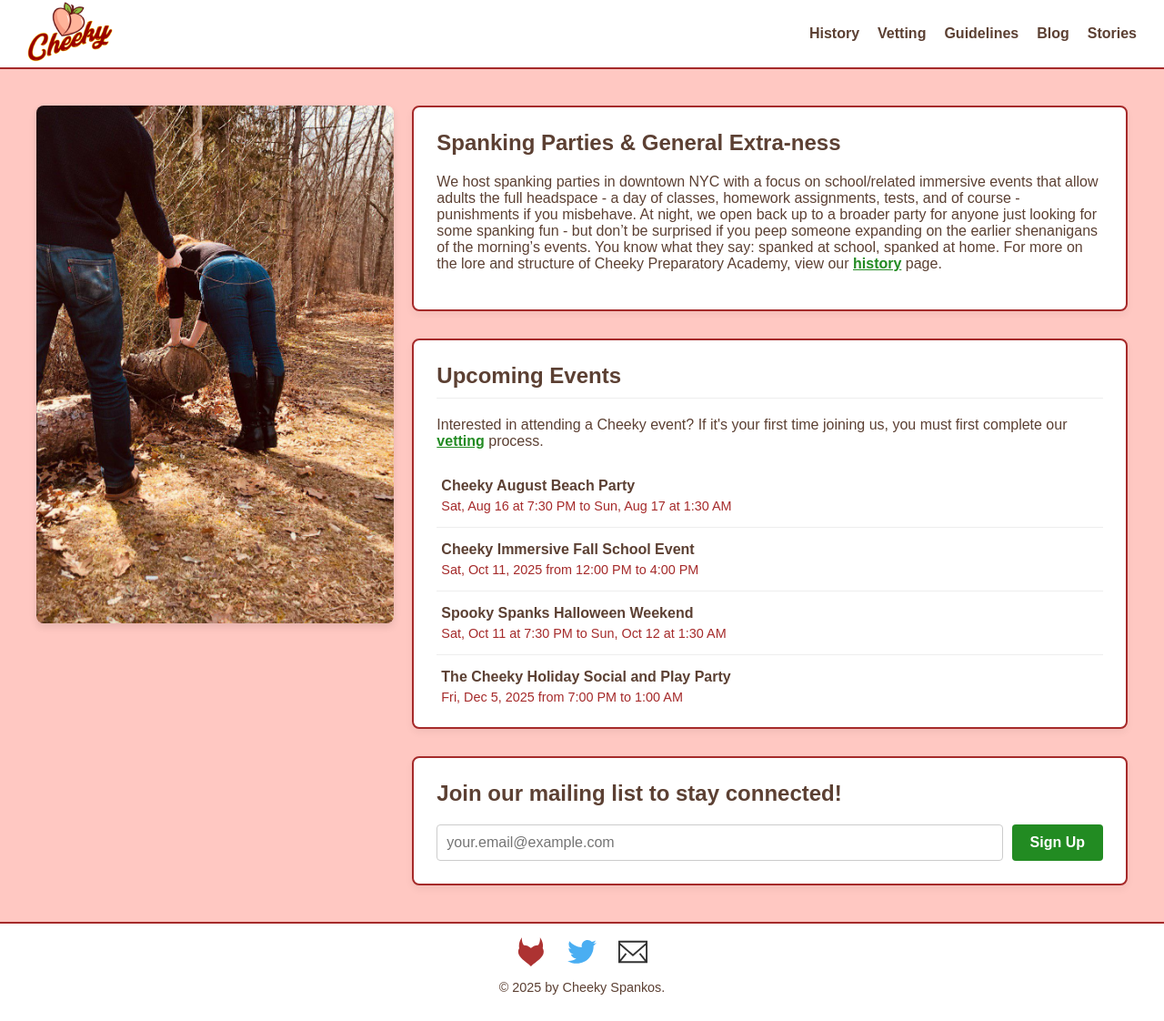
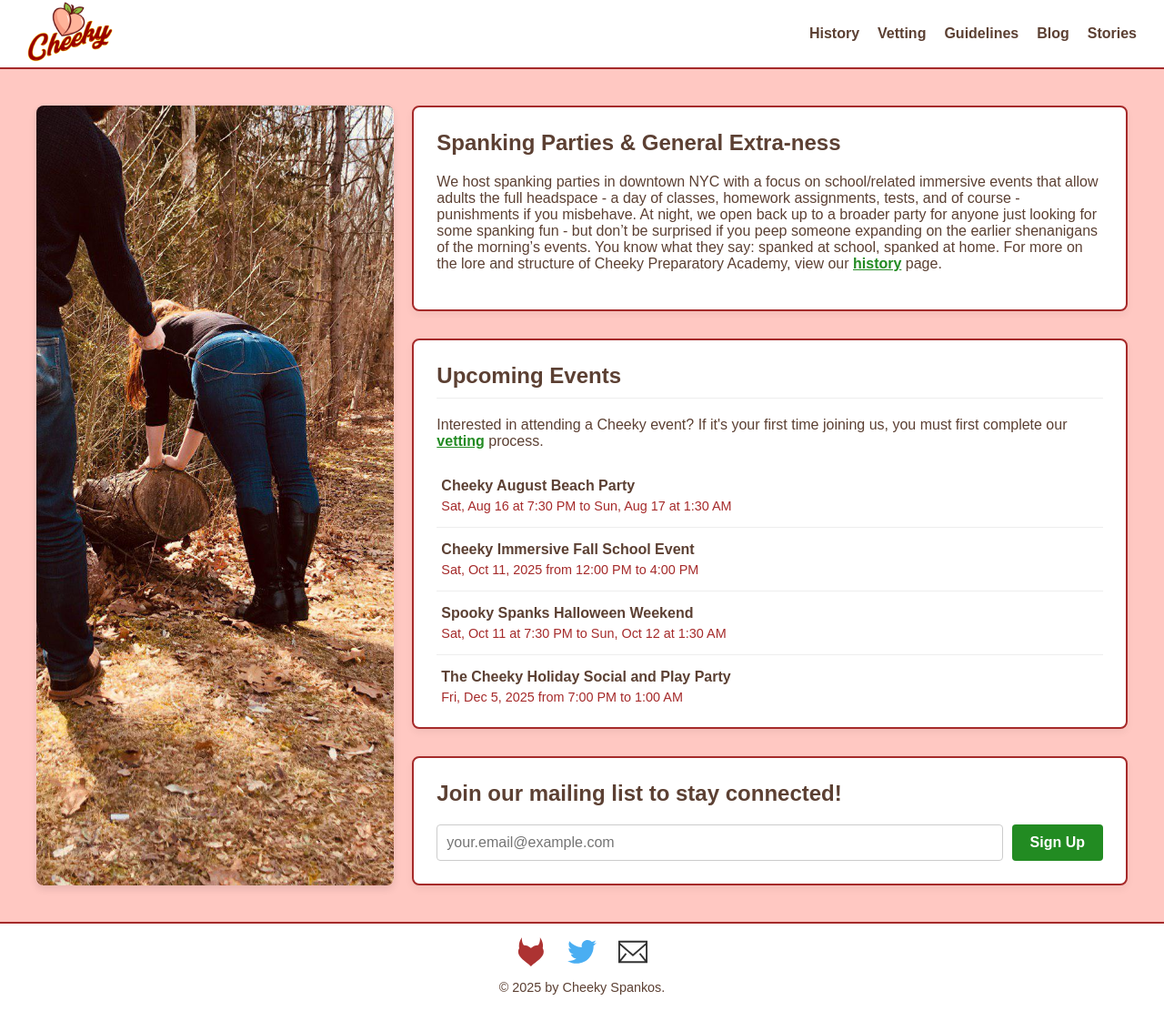
Before and after one commit to cheekyparties/cheekyparties.github.io, a Jekyll site: the page built from index.html, in a window 1280 px wide. Shown: the whole page at 91% size. Built offline with Jekyll 4.4.1, drawn with Linux system fonts in a browser that asks for light colours.

Commit message:
Update style.css

```diff
--- a/assets/css/style.css
+++ b/assets/css/style.css
@@ -131,7 +131,7 @@ a {
 /* This rule defines the container's shape and crops the content */
 .photo-carousel {
     width: 100%;
-    height: min(75vh, 44.44vw);
+    height: 100%; /* This tells the container to fill the column's height */
     border-radius: 8px;
     overflow: hidden;
     box-shadow: 0 4px 8px rgba(0,0,0,0.1);
```
